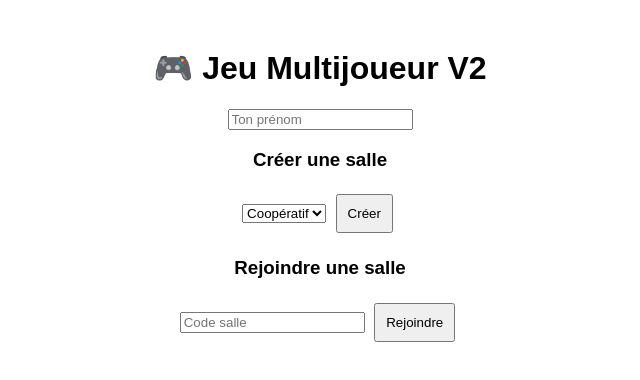
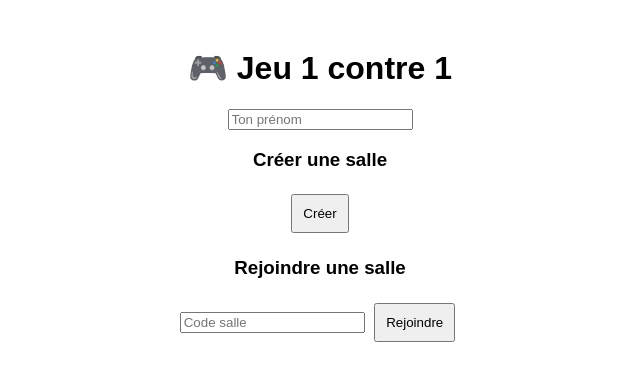
Before and after one commit to Dammz16/Love-Game-v2, a website: page public/index.html in a window 1280 px wide. Shown: the whole page, without its empty margins (320-960 px from the left). Drawn offline with Linux system fonts and the light colour scheme.

Commit message:
index.html

```diff
--- a/public/index.html
+++ b/public/index.html
@@ -1,7 +1,7 @@
 <!DOCTYPE html>
 <html>
 <head>
-    <title>Jeu Multijoueur V2</title>
+    <title>Jeu 1 contre 1</title>
     <meta name="viewport" content="width=device-width, initial-scale=1">
     <style>
         body { font-family: Arial; text-align: center; padding: 20px; }
@@ -15,20 +15,11 @@
 </head>
 <body>
 
-    <h1>🎮 Jeu Multijoueur V2</h1>
-
-    <!-- ====================== -->
-    <!-- MENU -->
-    <!-- ====================== -->
+<h1>🎮 Jeu 1 contre 1</h1>
 
 <div id="menu">
     <input type="text" id="playerName" placeholder="Ton prénom">
-
     <h3>Créer une salle</h3>
-        <select id="mode">
-            <option value="coop">Coopératif</option>
-            <option value="versus">Compétitif</option>
-        </select>
     <button id="createRoom">Créer</button>
 
     <h3>Rejoindre une salle</h3>
@@ -38,13 +29,8 @@
     <p id="menuError" style="color:red;"></p>
 </div>
 
-    <!-- ====================== -->
-    <!-- GAME -->
-    <!-- ====================== -->
-
 <div id="game">
     <h2 id="roomDisplay"></h2>
-
     <div id="currentTurn"></div>
 
     <div id="drawSection">
@@ -64,7 +50,6 @@
     <div id="scores">
         <h3>Scores</h3>
         <ul id="scoreList"></ul>
-            <h3 id="coopTotal"></h3>
     </div>
 </div>
 
```
Lines whose indentation alone changed are shown as unchanged.
